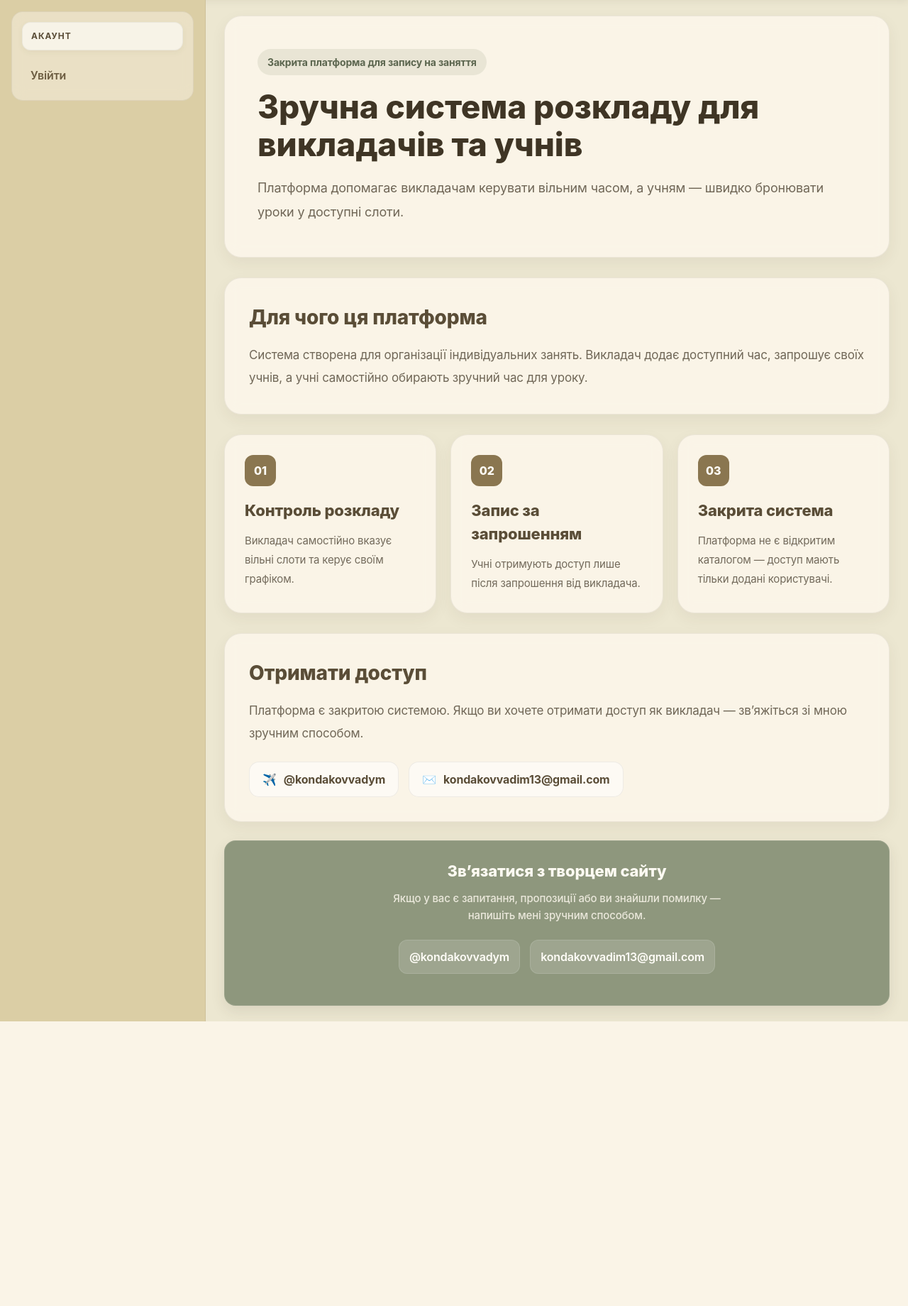
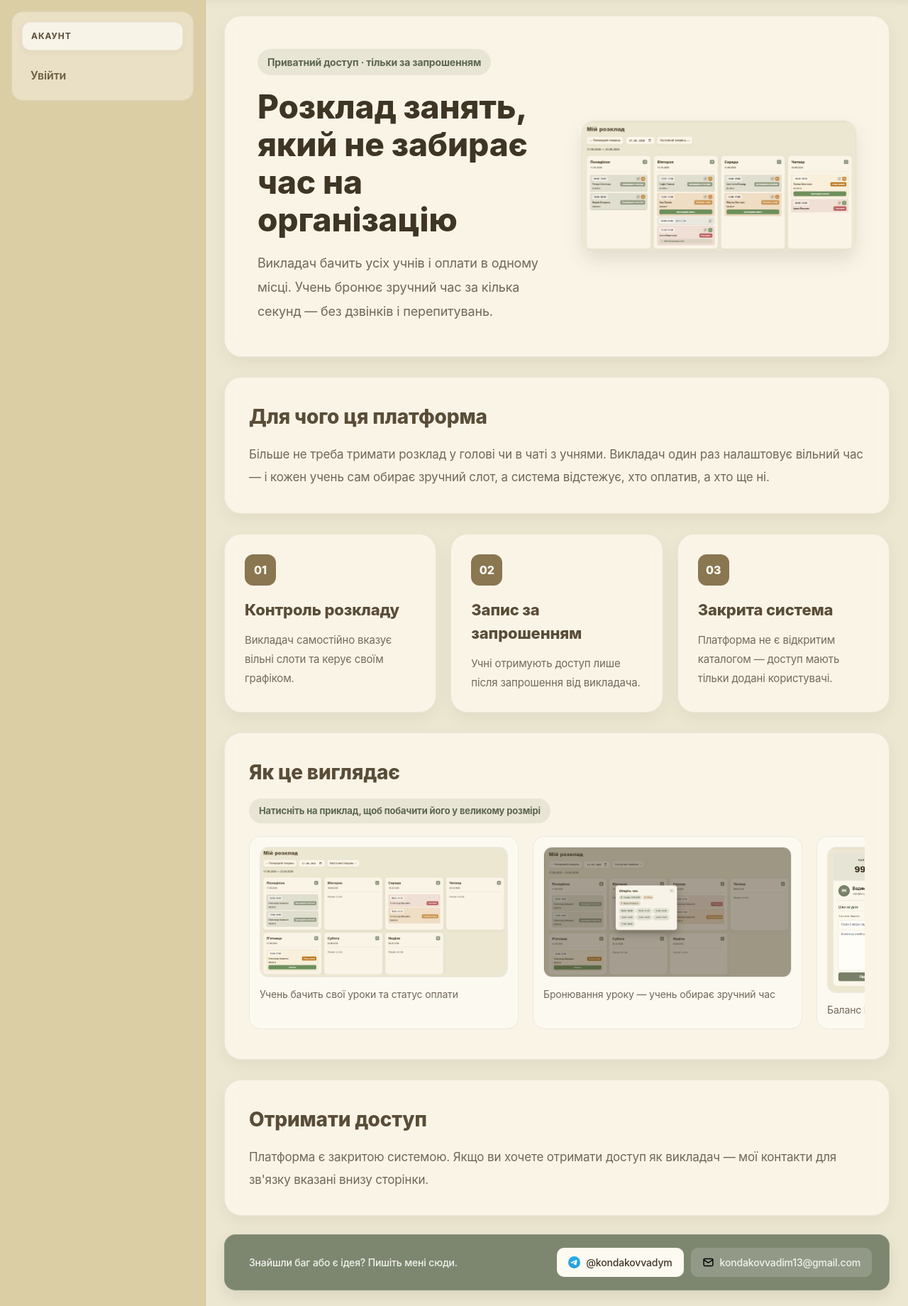
Before and after one commit to HappyPotato0/Marimo, a Django app: page / in a window 1280 px wide. Shown: the part 64-1904 px from the top of the page at 71% size. Before the commit the page ends 1503 px from the top, so only its background shows below. Run offline with Django 5.2, Linux system fonts and the light colour scheme; parts of the project's set-up code (start-up, migrations or seed data) failed here and were passed over.

Commit message:
some changes

```diff
--- a/accounts/static/accounts/css/home_page.css
+++ b/accounts/static/accounts/css/home_page.css
@@ -30,6 +30,34 @@
 
 .home-hero {
     padding: 46px;
+}
+
+.home-hero--split {
+    display: grid;
+    grid-template-columns: 1.1fr 1fr;
+    align-items: center;
+    gap: 32px;
+}
+
+.home-hero__image {
+    cursor: zoom-in;
+    transition: .2s ease;
+}
+
+.home-hero__image:hover {
+    transform: translateY(-3px);
+}
+
+.home-hero__image img {
+    display: block;
+
+    width: 100%;
+    height: auto;
+
+    border-radius: 16px;
+    border: 1px solid rgba(63, 53, 37, .10);
+
+    box-shadow: 0 12px 26px rgba(63, 53, 37, .12);
 }
 
 .home-badge {
@@ -127,6 +160,89 @@
     line-height: 1.8;
 }
 
+.home-examples-hint {
+    display: inline-flex;
+    align-items: center;
+
+    margin: 0 0 18px;
+    padding: 8px 14px;
+
+    background: rgba(142, 151, 125, .16);
+
+    border-radius: 999px;
+
+    color: #5c664f;
+
+    font-size: 13px;
+    font-weight: 700;
+}
+
+.home-examples {
+    display: flex;
+    gap: 20px;
+
+    margin-top: 0;
+    padding-bottom: 8px;
+
+    overflow-x: auto;
+    scroll-snap-type: x proximity;
+
+    scrollbar-width: thin;
+    scrollbar-color: rgba(63, 53, 37, .30) transparent;
+}
+
+.home-examples::-webkit-scrollbar {
+    height: 8px;
+}
+
+.home-examples::-webkit-scrollbar-thumb {
+    background: rgba(63, 53, 37, .30);
+    border-radius: 999px;
+}
+
+.home-examples::-webkit-scrollbar-track {
+    background: transparent;
+}
+
+.home-example-card {
+    margin: 0;
+    padding: 14px;
+
+    flex: 0 0 380px;
+    scroll-snap-align: start;
+
+    background: rgba(255, 255, 255, .40);
+
+    border: 1px solid rgba(63, 53, 37, .08);
+    border-radius: 16px;
+
+    cursor: zoom-in;
+    transition: .2s ease;
+}
+
+.home-example-card:hover {
+    transform: translateY(-3px);
+    box-shadow: 0 12px 26px rgba(63, 53, 37, .10);
+}
+
+.home-example-card img {
+    display: block;
+
+    width: 100%;
+    height: auto;
+    margin-bottom: 12px;
+
+    border-radius: 12px;
+    border: 1px solid rgba(63, 53, 37, .08);
+}
+
+.home-example-card figcaption {
+    color: rgba(63, 53, 37, .74);
+
+    font-size: 14px;
+    line-height: 1.7;
+}
+
 .home-contact-links {
     display: flex;
     gap: 14px;
--- a/accounts/templates/accounts/home_page.html
+++ b/accounts/templates/accounts/home_page.html
@@ -11,19 +11,25 @@
 
     <div class="home-page">
 
-    <section class="home-hero">
+        <section class="home-hero home-hero--split">
+            <div class="home-hero__text">
                 <div class="home-badge">
-            Закрита платформа для запису на заняття
+                    Приватний доступ · тільки за запрошенням
                 </div>
 
                 <h1 class="home-title">
-            Зручна система розкладу для викладачів та учнів
+                    Розклад занять, який не забирає час на організацію
                 </h1>
 
                 <p class="home-description">
-            Платформа допомагає викладачам керувати вільним часом,
-            а учням — швидко бронювати уроки у доступні слоти.
+                    Викладач бачить усіх учнів і оплати в одному місці.
+                    Учень бронює зручний час за кілька секунд — без дзвінків і перепитувань.
                 </p>
+            </div>
+
+            <div class="home-hero__image" data-lightbox="{% static 'images/schedule_teacher.png' %}">
+                <img src="{% static 'images/schedule_teacher.png' %}" alt="Розклад викладача в системі">
+            </div>
         </section>
 
         <section class="home-section">
@@ -32,9 +38,9 @@
             </h2>
 
             <p class="home-section-text">
-            Система створена для організації індивідуальних занять.
-            Викладач додає доступний час, запрошує своїх учнів,
-            а учні самостійно обирають зручний час для уроку.
+                Більше не треба тримати розклад у голові чи в чаті з учнями.
+                Викладач один раз налаштовує вільний час — і кожен учень
+                сам обирає зручний слот, а система відстежує, хто оплатив, а хто ще ні.
             </p>
         </section>
 
@@ -79,6 +85,39 @@
         </section>
 
         <section class="home-section">
+            <h2 class="home-section-title">
+                Як це виглядає
+            </h2>
+
+            <p class="home-examples-hint">
+                Натисніть на приклад, щоб побачити його у великому розмірі
+            </p>
+
+            <div class="home-examples">
+                <figure class="home-example-card" data-lightbox="{% static 'images/schedule_student.png' %}">
+                    <img src="{% static 'images/schedule_student.png' %}" alt="Розклад учня з оплатами">
+                    <figcaption>
+                        Учень бачить свої уроки та статус оплати
+                    </figcaption>
+                </figure>
+
+                <figure class="home-example-card" data-lightbox="{% static 'images/take_lesson.png' %}">
+                    <img src="{% static 'images/take_lesson.png' %}" alt="Вибір часу уроку">
+                    <figcaption>
+                        Бронювання уроку — учень обирає зручний час
+                    </figcaption>
+                </figure>
+
+                <figure class="home-example-card" data-lightbox="{% static 'images/student_details.png' %}">
+                    <img src="{% static 'images/student_details.png' %}" alt="Баланс і історія транзакцій учня">
+                    <figcaption>
+                        Баланс і історія транзакцій учня
+                    </figcaption>
+                </figure>
+            </div>
+        </section>
+
+        <section class="home-section">
 
             <h2 class="home-section-title">
                 Отримати доступ
@@ -87,29 +126,32 @@
             <p class="home-section-text">
                 Платформа є закритою системою.
                 Якщо ви хочете отримати доступ як викладач —
-            зв’яжіться зі мною зручним способом.
+                мої контакти для зв'язку вказані внизу сторінки.
             </p>
-
-        <div class="home-contact-links">
-
-            <a
-                class="home-contact-link"
-                href="https://t.me/kondakovvadym"
-                target="_blank"
-            >
-                <span>✈️</span>
-                <span>@kondakovvadym</span>
-            </a>
-
-            <div class="home-contact-link home-contact-static">
-                <span>✉️</span>
-                <span>kondakovvadim13@gmail.com</span>
-            </div>
-
-        </div>
 
         </section>
 
     </div>
 
+    <div class="lightbox" id="lightbox">
+        <img src="" alt="" id="lightbox-img">
+    </div>
+
+    <script>
+        document.querySelectorAll('[data-lightbox]').forEach(function (el) {
+            el.addEventListener('click', function () {
+                var src = el.getAttribute('data-lightbox');
+                var lightbox = document.getElementById('lightbox');
+                var img = document.getElementById('lightbox-img');
+
+                img.src = src;
+                lightbox.classList.add('lightbox--open');
+            });
+        });
+
+        document.getElementById('lightbox').addEventListener('click', function () {
+            this.classList.remove('lightbox--open');
+        });
+    </script>
+
 {% endblock %}
--- a/scheduling/views.py
+++ b/scheduling/views.py
@@ -51,7 +51,8 @@ def add_slot(request, date):
         if form.is_valid():
             obj = form.save(commit=False)
             if form.cleaned_data['student']:
-                teacher_student = TeacherStudent.objects.filter(student=form.cleaned_data['student']).first()
+                teacher_student = TeacherStudent.objects.get(student=form.cleaned_data['student'],
+                                                                teacher=teacher_profile)
                 coefficient = form.cleaned_data['duration'].coefficient
                 obj.price = round(teacher_student.price * coefficient, 2)
             try:
@@ -84,7 +85,8 @@ def update_slot(request, pk):
         if form.is_valid():
             obj = form.save(commit=False)
             if form.cleaned_data['student']:
-                teacher_student = TeacherStudent.objects.filter(student=form.cleaned_data['student']).first()
+                teacher_student = TeacherStudent.objects.get(student=form.cleaned_data['student'],
+                                                             teacher=teacher_profile)
                 coefficient = form.cleaned_data['duration'].coefficient
                 obj.price = round(teacher_student.price * coefficient, 2)
             try:
--- a/static/css/base.css
+++ b/static/css/base.css
@@ -265,84 +265,102 @@ a {
 }
 
 .footer-card {
-    padding: 26px 20px;
+    padding: 18px 24px;
 
-    background: #8E977D;
+    background: #7d8770;
 
     border: 1px solid rgba(255, 255, 255, .10);
     border-radius: 16px;
 
-    text-align: center;
+    display: flex;
+    align-items: center;
+    justify-content: space-between;
+    flex-wrap: wrap;
+    gap: 16px;
 
     box-shadow: 0 8px 20px rgba(63, 53, 37, .10);
 }
 
-.footer-title {
-    margin: 0 0 10px;
+.footer-message {
+    display: flex;
+    align-items: center;
+    gap: 10px;
 
-    font-size: 22px;
-    font-weight: 800;
+    min-width: 0;
+}
 
-    color: #fdfaf2;
+.footer-icon {
+    flex-shrink: 0;
+
+    font-size: 20px;
+
+    color: #f2f3ee;
 }
 
 .footer-text {
-    max-width: 520px;
+    color: #f2f3ee;
 
-    margin: 0 auto 22px;
-
-    color: rgba(255, 250, 240, .82);
-
-    font-size: 15px;
+    font-size: 14px;
     font-weight: 500;
-
-    line-height: 1.6;
+    line-height: 1.4;
 }
 
 .footer-links {
     display: flex;
-    justify-content: center;
     align-items: center;
-    gap: 14px;
+    gap: 10px;
 
     flex-wrap: wrap;
+    flex-shrink: 0;
 
-    margin-bottom: 18px;
+    margin-bottom: 0;
 }
 
 .footer-social {
     display: inline-flex;
     align-items: center;
-    gap: 9px;
+    gap: 8px;
 
-    padding: 11px 14px;
+    padding: 10px 16px;
 
-    background: rgba(255, 255, 255, .14);
+    background: rgba(255, 255, 255, .16);
 
-    border: 1px solid rgba(255, 255, 255, .12);
-    border-radius: 12px;
+    border: none;
+    border-radius: 10px;
 
-    color: #fffdf7;
+    color: #f2f3ee;
 
-    font-weight: 600;
+    font-size: 14px;
+    font-weight: 500;
 
     transition: .2s ease;
 }
 
-a.footer-social:hover {
-    background: rgba(255, 255, 255, .24);
+.footer-icon-svg {
+    width: 17px !important;
+    height: 17px !important;
+
+    flex-shrink: 0;
+
+    display: inline-block;
+}
+
+.footer-social--telegram {
+    background: #fdfaf2;
+
+    color: #3f3525;
+}
+
+a.footer-social--telegram:hover {
+    background: #ffffff;
 
     transform: translateY(-2px);
+
+    box-shadow: 0 6px 14px rgba(0, 0, 0, .12);
 }
 
 .footer-social--static {
     cursor: default;
-}
-
-a.footer-social--static:hover {
-    background: rgba(255, 255, 255, .14);
-
-    transform: none;
 }
 
 .footer-copy {
@@ -401,7 +419,18 @@ a.footer-social--static:hover {
         margin-top: 24px;
     }
 
+    .footer-card {
+        flex-direction: column;
+        align-items: flex-start;
+    }
+
     .footer-links {
+        width: 100%;
         flex-direction: column;
     }
+
+    .footer-social {
+        width: 100%;
+        justify-content: center;
+    }
 }
--- a/templates/base.html
+++ b/templates/base.html
@@ -163,25 +163,23 @@
 
         <footer class="footer">
             <div class="footer-card">
-
-                <h3 class="footer-title">
-                    Зв’язатися з творцем сайту
-                </h3>
-
-                <p class="footer-text">
-                    Якщо у вас є запитання, пропозиції або ви знайшли помилку —
-                    напишіть мені зручним способом.
-                </p>
+                <div class="footer-message">
+                    <i class="ti ti-message-2 footer-icon" aria-hidden="true"></i>
+                    <span class="footer-text">
+                        Знайшли баг або є ідея? Пишіть мені сюди.
+                    </span>
+                </div>
 
                 <div class="footer-links">
-                    <a class="footer-social" href="https://t.me/kondakovvadym" target="_blank">
+                    <a class="footer-social footer-social--telegram" href="https://t.me/kondakovvadym" target="_blank">
+                        <img src="{% static 'images/telegram_logo.svg' %}" alt="" class="footer-icon-svg" width="17" height="17">
                         @kondakovvadym
                     </a>
                     <div class="footer-social footer-social--static">
+                        <img src="{% static 'images/mail.svg' %}" alt="" class="footer-icon-svg" width="17" height="17">
                         kondakovvadim13@gmail.com
                     </div>
                 </div>
-
             </div>
         </footer>
 
```
Also changed, not shown: other parts of accounts/static/accounts/css/home_page.css (+45 -0 lines), static/images/mail.svg (added), static/images/schedule_student.png (added), static/images/schedule_teacher.png (added), static/images/student_details.png (added), static/images/take_lesson.png (added), static/images/telegram_logo.svg (added). Lines whose indentation alone changed are shown as unchanged.
